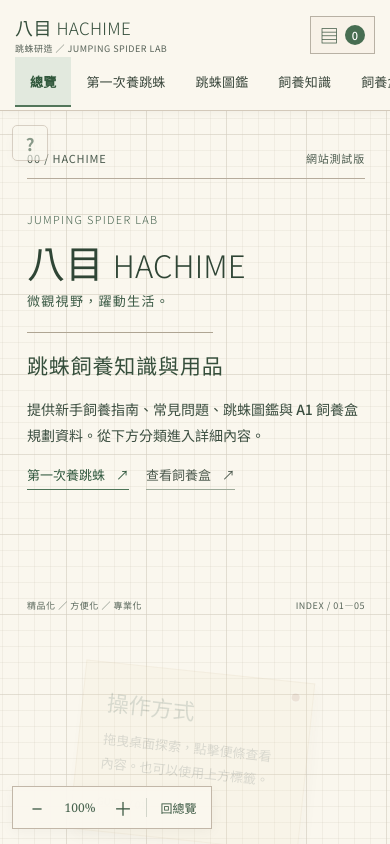
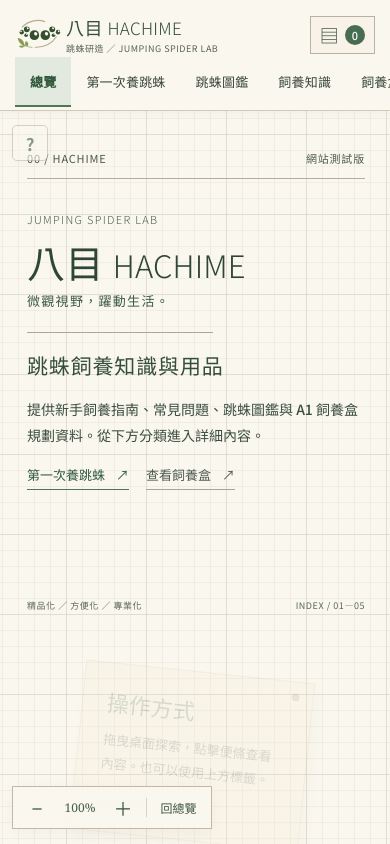
Before and after one commit to KotaNia1130/hachime-site, a plain HTML site: page index.html in a window 390 px wide. Drawn offline with Linux system fonts and the light colour scheme; a web font is replaced by a local one.

Commit message:
Place selected single-highlight HACHIME logo in header and favicon; keep wordmark unchanged

```diff
--- a/index.html
+++ b/index.html
@@ -4,6 +4,7 @@
   <meta charset="utf-8">
   <meta name="viewport" content="width=device-width,initial-scale=1,viewport-fit=cover">
   <meta name="theme-color" content="#EFE9DD">
+  <link rel="icon" type="image/svg+xml" href="./assets/hachime-symbol-v2.svg">
   <meta name="description" content="八目 HACHIME｜跳蛛飼養知識、物種資料及 A1 系列飼養盒規劃。">
   <title>八目 HACHIME｜網站互動原型 V0.13</title>
   <style>
@@ -860,6 +861,14 @@ body{background:var(--ground);color:var(--ink)}
  .handmark-case{left:120px;top:2365px;transform:rotate(5deg)}
 }
 
+
+/* Selected eye/leaf mark: one highlight on each of the eight eyes. Wordmark remains unchanged. */
+.site-header .logo{gap:8px;min-width:255px}
+.logo-symbol{width:62px;height:44px;object-fit:contain;flex:0 0 auto}
+@media(max-width:600px){
+ .site-header .logo{gap:5px;min-width:unset}
+ .logo-symbol{width:46px;height:36px}
+}
 </style>
   <link rel="preconnect" href="https://fonts.googleapis.com">
   <link rel="preconnect" href="https://fonts.gstatic.com" crossorigin>
@@ -869,7 +878,7 @@ body{background:var(--ground);color:var(--ink)}
   <a class="skip" href="#workspace">跳至主要內容</a>
   <header class="site-header">
 <a aria-label="八目 HACHIME，回到總覽" class="logo" data-go="home" href="#home">
-
+<img class="logo-symbol" src="./assets/hachime-symbol-v2.svg" width="62" height="44" alt="" aria-hidden="true">
 <span class="logo-text"><strong>八目 <span>HACHIME</span></strong><small>跳蛛研造 ／ JUMPING SPIDER LAB</small></span>
 </a>
 <nav aria-label="網站導覽" class="top-nav">
```
